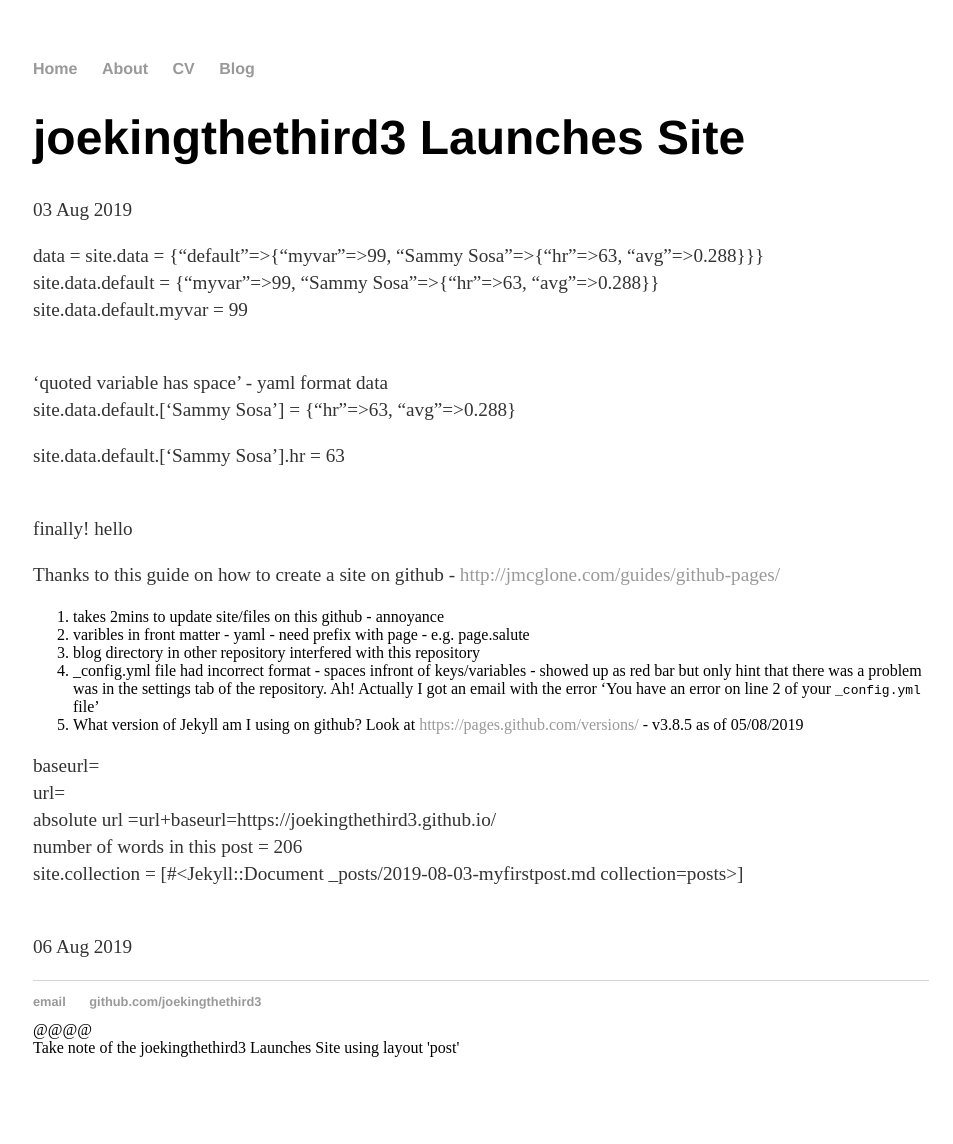
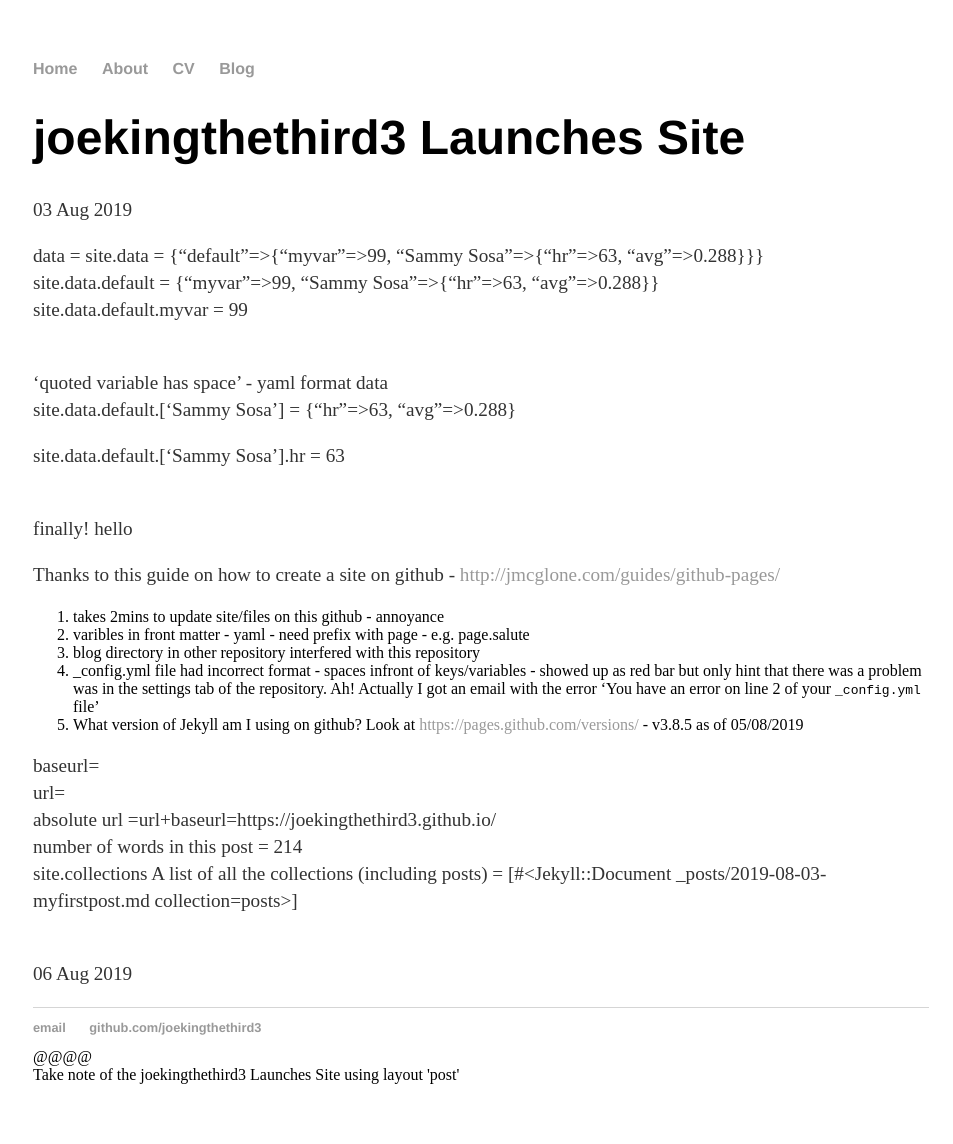
Before and after one commit to joekingTheThird3/joekingTheThird3.github.io, a Jekyll site: the page built from _posts/2019-08-03-myfirstpost.md, in a window 1280 px wide. Shown: the whole page, without its empty margins (159-1112 px from the left). Built offline with Jekyll 4.4.1, drawn with Linux system fonts in a browser that asks for light colours; before the commit the page ends 1117 px from its top, so only the background shows below that.

Commit message:
Update 2019-08-03-myfirstpost.md

```diff
--- a/_posts/2019-08-03-myfirstpost.md
+++ b/_posts/2019-08-03-myfirstpost.md
@@ -41,7 +41,7 @@ absolute url =url+baseurl={{ "" | absolute_url }}
 <br>
 number of words in this post = {{ page.content | number_of_words }}
 <br>
-site.collection = {{site.collections}}
+site.collections A list of all the collections (including posts) = {{site.collections}}
 
 <br>
 {{ site.time | date_to_string }}
```
